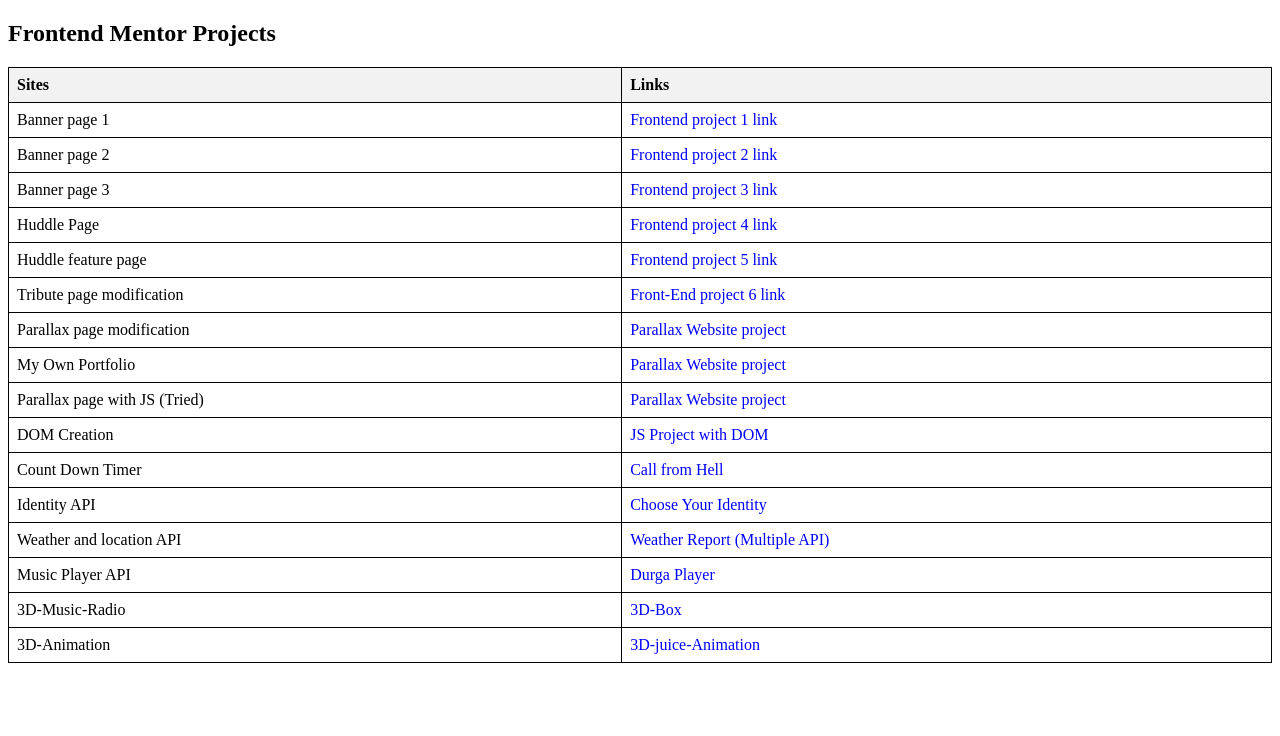
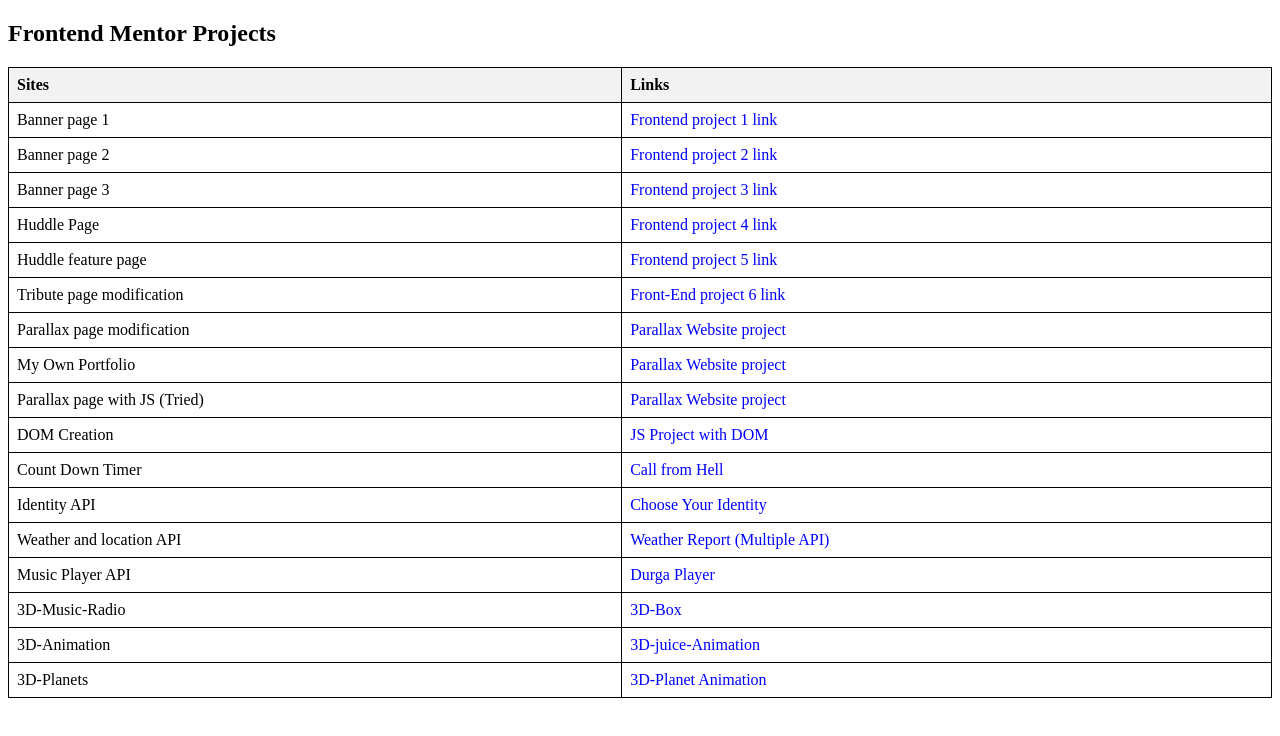
Before and after one commit to durga6666/durgalinks, a plain HTML site: page index.html in a window 1280 px wide. Drawn offline with Linux system fonts and the light colour scheme.

Commit message:
planet project update

```diff
--- a/index.html
+++ b/index.html
@@ -106,6 +106,10 @@
       <td>3D-Animation</td>
       <td><a href="https://durga6666.github.io/juiceanimation-3D/" target="_blank">3D-juice-Animation</a></td>
     </tr>
+    <tr>
+      <td>3D-Planets</td>
+      <td><a href="https://durga6666.github.io/3D-planets/" target="_blank">3D-Planet Animation</a></td>
+    </tr>
   </tbody>
 </table>
 
```
